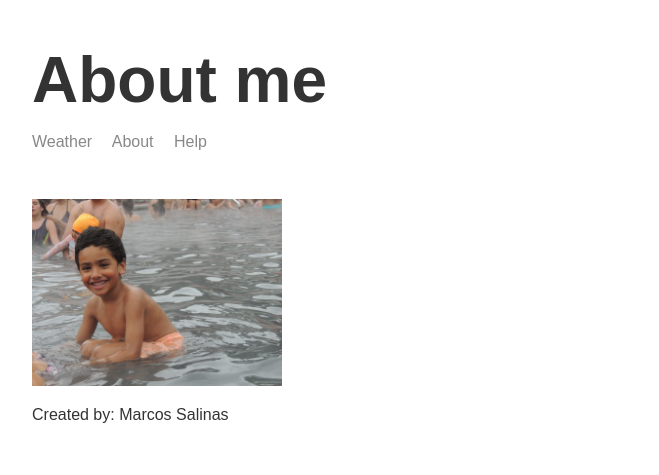
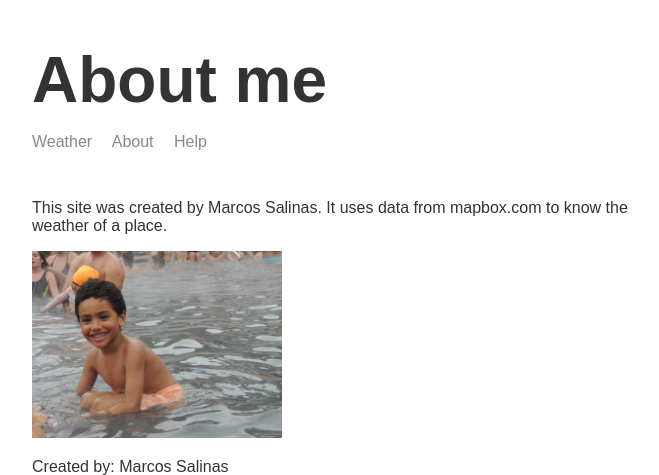
Before and after one commit to mrsalinas/weather-app, a Node server app: page /about in a window 1280 px wide. Shown: the top 475 px of the page, without its empty margins (283-942 px from the left). Run offline with Node 20, Linux system fonts and the light colour scheme.

Commit message:
its been modified the about page

```diff
--- a/templates/views/about.hbs
+++ b/templates/views/about.hbs
@@ -9,6 +9,11 @@
 <body>
     <div class="main-content">
     {{>header}}
+
+    <p>
+        This site was created by Marcos Salinas. It uses data from mapbox.com to know the weather of a place.
+    </p>
+
     <img class="portrait" src="img/octavio.jpg">
     <p>
         Created by: {{name}}
```
